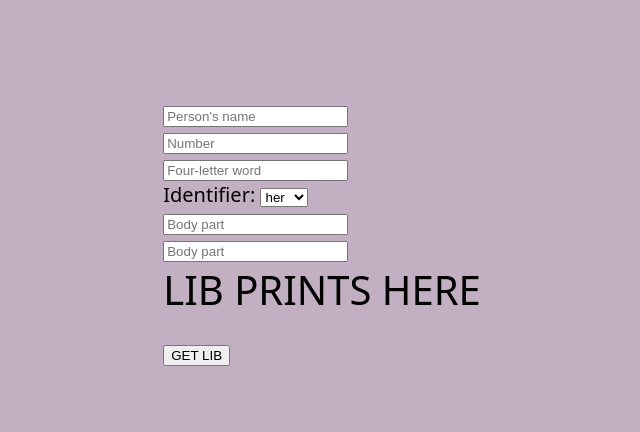
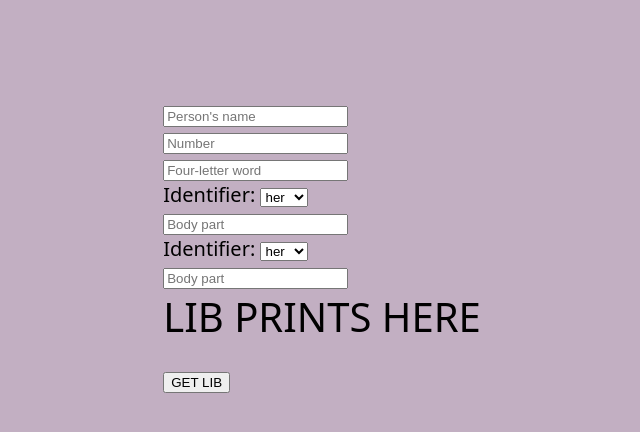
Before and after one commit to wingsforsophia/SophLibs, a plain HTML site: page index.html in a window 1280 px wide. Shown: the whole page, without its empty margins (318-958 px from the left). Drawn offline with Linux system fonts and the light colour scheme.

Commit message:
add second identifier dropdown

```diff
--- a/index.html
+++ b/index.html
@@ -29,6 +29,17 @@
          <div class="forms">
             <input type="text" id="l1-bodyPart1" placeholder="Body part">
         </div>
+
+        <div class="forms dropdown">
+            <label for="identifier">Identifier:</label>
+            <select id="l1-identifier2" name="identifier">
+            <option value="her">her</option>
+            <option value="his">his</option>
+            <option value="their">their</option>
+            </select>
+         </div>
+
+
         <div class="forms">
             <input type="text" id="l1-bodyPart2" placeholder="Body part">
         </div>
--- a/js/app.js
+++ b/js/app.js
@@ -26,11 +26,12 @@ function  getLib1() {
     let l1identifier1 = document.getElementById('l1-identifier1').value
     let l1bodyPart1 = document.getElementById('l1-bodyPart1').value
 
+    let l1bodyPart2 = document.getElementById('l1-bodyPart2').value
 
     forms.forEach(form => form = form.setAttribute("style", "display: none"))
     getLibButton.setAttribute("style", "display: none")
 
 
-    printHere.innerHTML = `${l1ProperNoun1}, who has broken more than ${l1Number1} Guinness records to promote ${l1FourLetterWord} education, said ${l1identifier1} recent experiences with ${l1bodyPart1}-catching records, including one for using his mouth to bounce a table tennis ball off a wall, inspired him to try to set the record for most candy-coated corn caught in the mouth by an individual in one minute (self-thrown). He caught 50 sweet little kernels. `
+    printHere.innerHTML = `${l1ProperNoun1}, who has broken more than ${l1Number1} Guinness records to promote ${l1FourLetterWord} education, said ${l1identifier1} recent experiences with ${l1bodyPart1}-catching records, including one for using his ${l1bodyPart2} to bounce a table tennis ball off a wall, inspired him to try to set the record for most candy-coated corn caught in the mouth by an individual in one minute (self-thrown). He caught 50 sweet little kernels. `
 
   }
```
